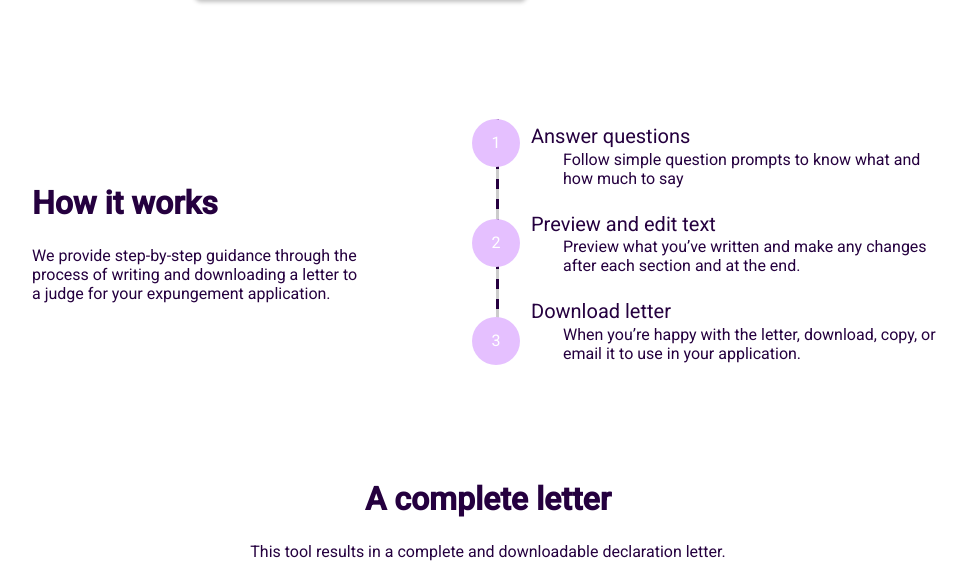
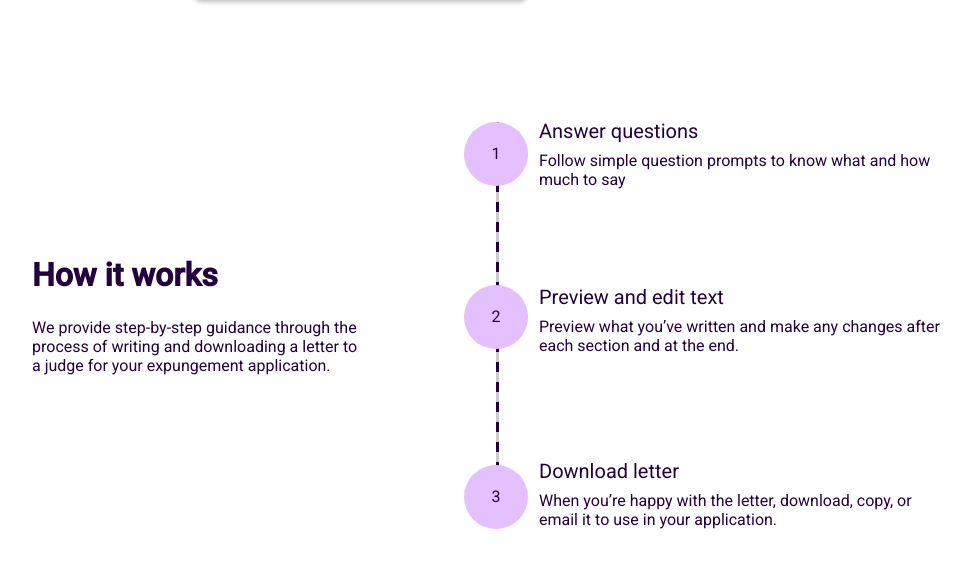
Before and after one commit to hackforla/expunge-assist, a React (Create React App) app in the folder products/statement-generator/: page / in a window 1280 px wide. Shown: the part 1365-1944 px from the top of the page, without its empty margins (152-1123 px from the left). Built offline with nearby package versions, Linux system fonts and the light colour scheme.

Commit message:
almost perfect

```diff
--- a/products/statement-generator/src/components/CustomTimeline.tsx
+++ b/products/statement-generator/src/components/CustomTimeline.tsx
@@ -9,22 +9,23 @@ const useStyles = makeStyles((theme: Theme) =>
       display: 'inline-block', // Change to inline-block to align with the line
     },
     circle: {
-      width: '3rem',
-      height: '3rem',
+      width: '4rem',
+      height: '4rem',
+      textDecoration: 'bold',
       backgroundColor: theme.palette.primary.light,
-      color: '#fff',
+      color: theme.palette.primary.darker,
       borderRadius: '50%',
       display: 'flex',
       justifyContent: 'center',
       alignItems: 'center',
       position: 'absolute',
-      left: '-1.5rem', // Adjust left position to center on the line
+      left: '-2rem', // Adjust left position to center on the line
     },
   })
 );
 const CustomTimeline = () => {
   const classes = useStyles();
-  const lineHeight = 230; // Adjust the line height as needed
+  const lineHeight = 375; // Adjust the line height as needed
   const topSpacing = 0; // Top spacing for the first circle
   const bottomSpacing = lineHeight; // Bottom spacing for the last circle
   const middlePosition = (bottomSpacing - topSpacing) / 2.3; // Middle position for the second circle
--- a/products/statement-generator/src/components/DashedVerticalLine.tsx
+++ b/products/statement-generator/src/components/DashedVerticalLine.tsx
@@ -4,7 +4,7 @@ import { makeStyles, createStyles, Theme } from '@material-ui/core/styles';
 const useStyles = makeStyles((theme: Theme) =>
   createStyles({
     dashedVerticalLine: {
-      height: '245px', // Adjust the height as needed
+      height: '400px', // Adjust the height as needed
 
       width: '3px', // Adjust the width as needed
       backgroundColor: theme.palette.primary.darker, // Set the color of the dashes
--- a/products/statement-generator/src/components/Timeline.tsx
+++ b/products/statement-generator/src/components/Timeline.tsx
@@ -2,7 +2,6 @@ import React from 'react';
 import { useTranslation } from 'react-i18next';
 import { makeStyles, createStyles, Theme } from '@material-ui/core/styles';
 import { Box } from '@material-ui/core';
-import DashedVerticalLine from './DashedVerticalLine';
 import CustomTimeline from './CustomTimeline';
 
 export interface TimelineStep {
@@ -26,21 +25,29 @@ const useStyles = makeStyles((theme: Theme) =>
     step: {
       display: 'flex',
       alignItems: 'center',
-      marginBottom: theme.spacing(2),
     },
     label: {
       fontWeight: 'bold',
     },
     description: {
-      marginTop: theme.spacing(0.2),
+      marginTop: theme.spacing(2),
     },
     dashedline: {
-      marginRight: theme.spacing(4),
+      marginRight: theme.spacing(5),
+    },
+    stepOne: {
+      marginBottom: theme.spacing(12),
+    },
+    stepTwo: {
+      marginBottom: theme.spacing(2),
+    },
+    stepThree: {
+      marginTop: theme.spacing(13),
     },
   })
 );
 
-const Timeline: React.FC<TimelineProps> = ({ steps }) => {
+const Timeline: React.FC<TimelineProps> = () => {
   const classes = useStyles();
   const { t } = useTranslation();
 
@@ -50,26 +57,20 @@ const Timeline: React.FC<TimelineProps> = ({ steps }) => {
         <div className={classes.dashedline}>
           <CustomTimeline />
         </div>
-        <Box>
-          <h3>{t('landing_page.sectionTitle4BulletTitle1')}</h3>
-          <ul>
-            <p className={classes.description}>
-              {t('landing_page.sectionParagraph4BulletPoint1')}
-            </p>
-          </ul>
-          <h3>{t('landing_page.sectionTitle4BulletTitle2')}</h3>
-          <ul>
-            <p className={classes.description}>
-              {t('landing_page.sectionParagraph4BulletPoint2')}
-            </p>
-          </ul>
-          <h3>{t('landing_page.sectionTitle4BulletTitle3')}</h3>
-          <ul>
-            <p className={classes.description}>
-              {t('landing_page.sectionParagraph4BulletPoint3')}
-            </p>
-          </ul>
-        </Box>
+        <div>
+          <div className={classes.stepOne}>
+            <h3>{t('landing_page.sectionTitle4BulletTitle1')}</h3>
+            <p>{t('landing_page.sectionParagraph4BulletPoint1')}</p>
+          </div>
+          <div className={classes.stepTwo}>
+            <h3>{t('landing_page.sectionTitle4BulletTitle2')}</h3>
+            <p>{t('landing_page.sectionParagraph4BulletPoint2')}</p>
+          </div>
+          <div className={classes.stepThree}>
+            <h3>{t('landing_page.sectionTitle4BulletTitle3')}</h3>
+            <p>{t('landing_page.sectionParagraph4BulletPoint3')}</p>
+          </div>
+        </div>
       </Box>
     </Box>
   );
--- a/products/statement-generator/src/pages/Landing.tsx
+++ b/products/statement-generator/src/pages/Landing.tsx
@@ -11,7 +11,6 @@ import eaImage from 'assets/eaImage.png';
 import screenshotExample from 'assets/screenshotExample.svg';
 import completeLetter from 'assets/completeLetter.svg';
 import privacyPolicy from 'assets/privacyPolicy.png';
-import VerticalStepper from 'components/VerticalStepper';
 import Timeline from 'components/Timeline';
 import ButtonComponent, { LinkButtonComponent } from 'components/Button';
 
```
